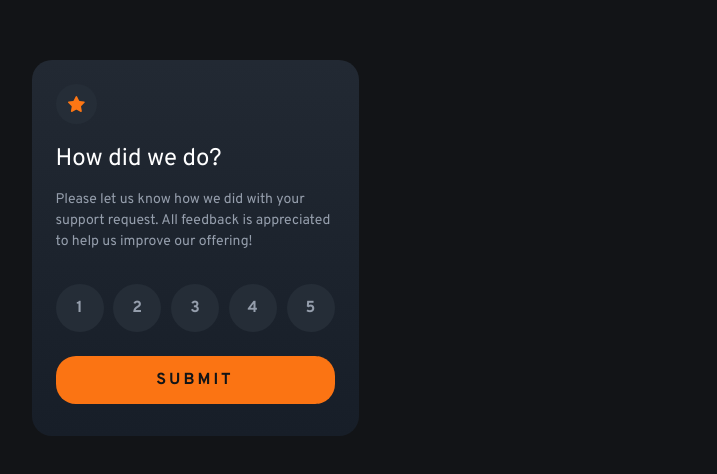
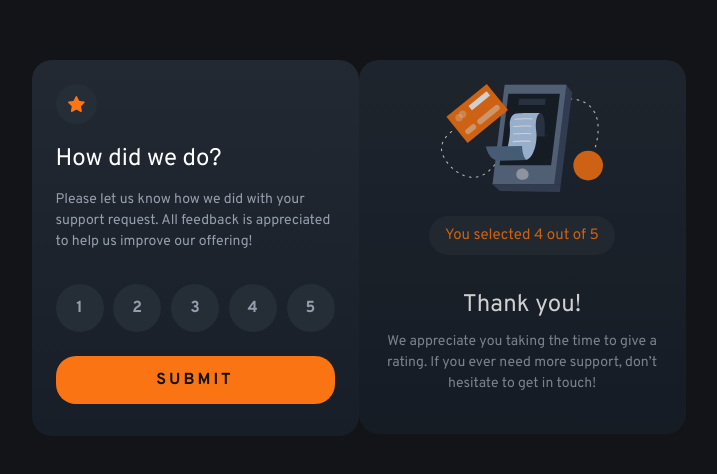
Before and after one commit to mihai3636/2025--interactive-rating-component, a plain HTML site: page index.html in a window 1280 px wide. Shown: the part 152-626 px from the top of the page, without its empty margins (445-1162 px from the left). Drawn offline with Linux system fonts and the light colour scheme.

Commit message:
Add thank you page spacing

```diff
--- /dev/null
+++ b/partials/_card-thanks.scss
@@ -0,0 +1,34 @@
+@use "utils" as *;
+@use "variables" as *;
+
+.card--thanks {
+  display: flex;
+  flex-direction: column;
+  align-items: center;
+
+  .icon-thanks {
+    margin-block-end: var(--sp-6);
+  }
+
+  .selection-container {
+    margin-block-end: var(--sp-7);
+  }
+
+  .title {
+    margin-block-end: var(--sp-3);
+  }
+
+  .description {
+    text-align: center;
+    margin-block-end: var(--sp-3);
+  }
+}
+
+.selection-text {
+  color: var(--clr-primary);
+  line-height: var(--lh-1);
+  padding: var(--sp-5);
+  padding-block: var(--sp-4);
+  background-color: var(--clr-grey-2);
+  border-radius: var(--br-1);
+}
--- a/partials/_common.scss
+++ b/partials/_common.scss
@@ -2,7 +2,7 @@
 @use "variables" as *;
 
 .hidden-right {
-  opacity: 0;
+  opacity: 0.8;
   position: absolute;
   background-color: pink;
 
--- a/styles.scss
+++ b/styles.scss
@@ -4,3 +4,4 @@
 @use "./partials/base";
 @use "./partials/card-rating";
 @use "./partials/rating";
+@use "./partials/card-thanks";
```
Also changed, not shown: styles.css, 1 other file.
